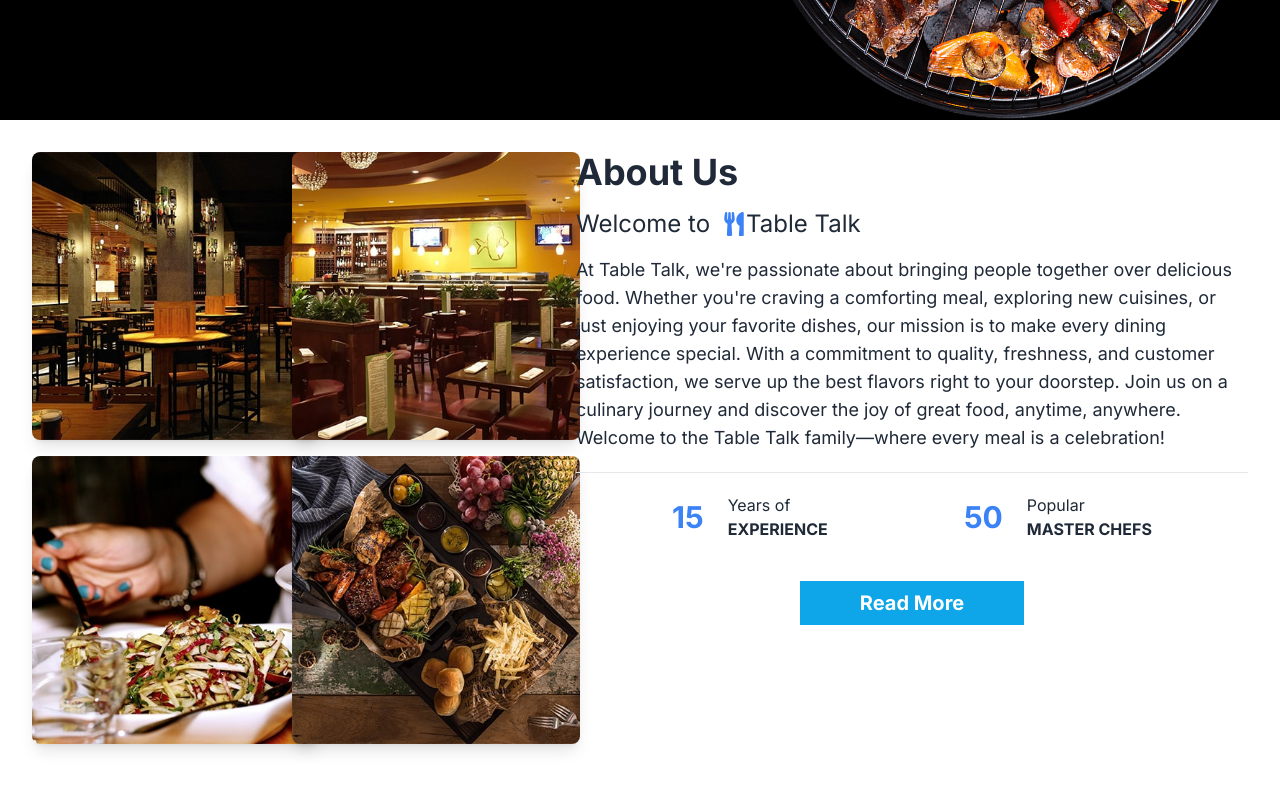
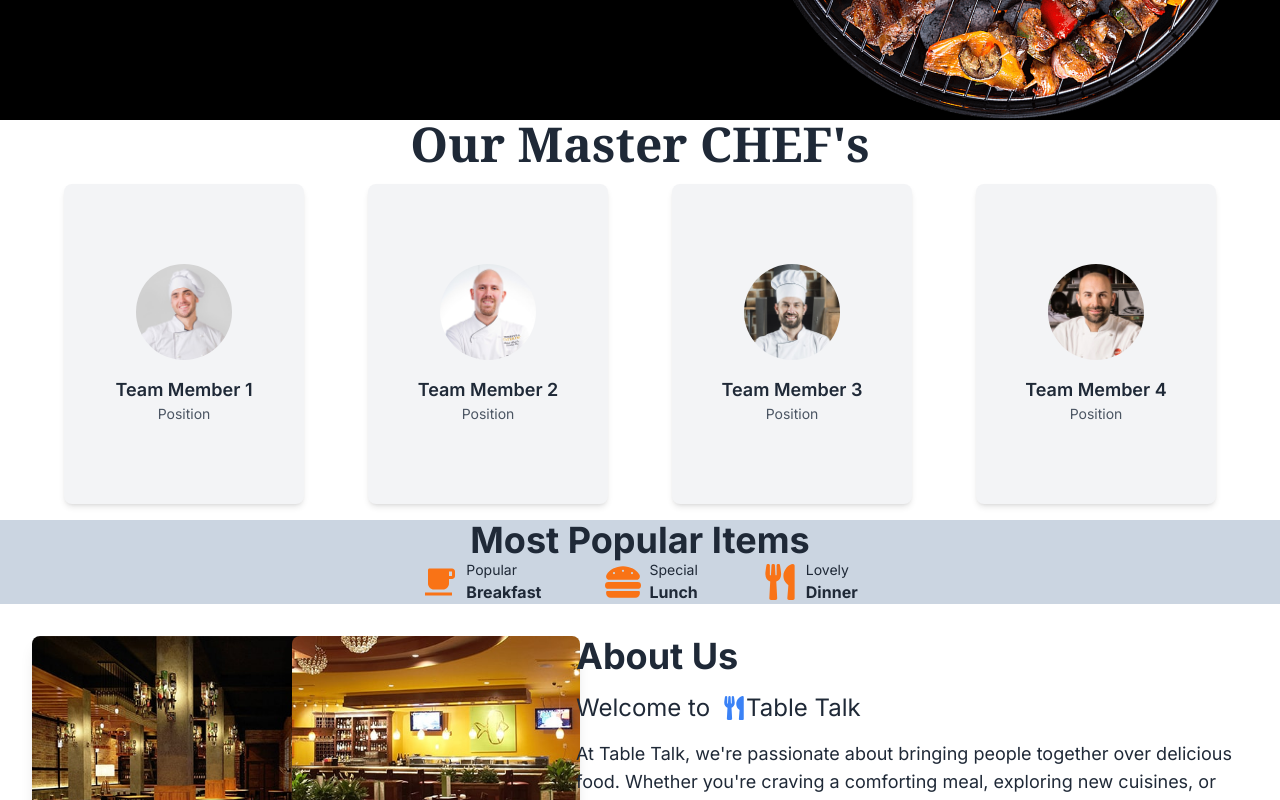
Before and after one commit to Tamal2026/table-talk-client, a Next.js app: page / in a window 1280 px wide. Shown: the part 500-1300 px from the top of the page. Built offline with nearby package versions, Linux system fonts and the light colour scheme.

Commit message:
Team member components complete

```diff
--- a/app/layout.js
+++ b/app/layout.js
@@ -6,6 +6,8 @@
 import Contact from "@/components/Contact/page";
 import Service from "@/components/Service/page";
 import BookTable from "@/components/BookTable/page";
+import FoodMenu from "@/components/FoodMenu/page";
+import TeamMember from "@/components/TeamMember/page";
 
 const inter = Inter({ subsets: ["latin"] });
 
@@ -20,6 +22,8 @@
       <body className={inter.className}>
         <Navbar></Navbar>
         <Hero></Hero>
+        <TeamMember></TeamMember>
+        <FoodMenu></FoodMenu>
         <About></About>
         <BookTable></BookTable>
         <Service></Service>
--- a/components/FoodMenu/page.jsx
+++ b/components/FoodMenu/page.jsx
@@ -1,5 +1,30 @@
+import { RiCupFill } from "react-icons/ri";
+import { FaHamburger,FaUtensils } from "react-icons/fa";
+
 export default function FoodMenu(){
     return <>
 
+<main className="max-w-screen-2xl bg-slate-300 mx-auto">
+<h1 className="text-center text-4xl font-bold">Most Popular Items</h1>
+
+<div className="container flex items-center justify-center gap-16">
+<div className="flex items-center gap-2">
+<RiCupFill className="text-4xl text-orange-500" />
+<h1 className="text-sm">Popular <br />
+<span className="font-bold text-base">Breakfast</span></h1>
+</div>
+<div className="flex items-center gap-2">
+<FaHamburger  className="text-4xl text-orange-500" />
+<h1 className="text-sm">Special <br />
+<span className="font-bold text-base">Lunch</span></h1>
+</div>
+<div className="flex items-center gap-2">
+<FaUtensils className="text-4xl text-orange-500" />
+<h1 className="text-sm">Lovely <br />
+<span className="font-bold text-base">Dinner</span></h1>
+</div>
+</div>
+
+</main>
     </>
 }
--- a/components/TeamMember/page.jsx
+++ b/components/TeamMember/page.jsx
@@ -1,6 +1,122 @@
+import Image from "next/image";
+import { FaFacebookF, FaTwitter, FaLinkedinIn } from "react-icons/fa";
+
 export default function TeamMember() {
-  return <>
+  return (
+    <>
+      <h1 className="text-5xl font-bold font-serif text-center">Our Master CHEF's</h1>
 
-  f
-  </>;
+      <div className="flex flex-wrap justify-center items-center gap-16 p-4">
+        <div className="relative flex flex-col  items-center justify-center bg-gray-100 p-4 w-60 h-80 shadow-md rounded-lg group overflow-hidden">
+          <div className="w-24 h-24 mb-4 rounded-full overflow-hidden">
+            <Image
+              src="/images/team-1.jpg"
+              alt="Team Member 1"
+              width={96}
+              height={96}
+              className="object-cover"
+            />
+          </div>
+
+          <div className="text-center">
+            <h2 className="text-lg font-semibold">Team Member 1</h2>
+            <p className="text-sm text-gray-600">Position</p>
+          </div>
+
+          <div className="absolute bottom-4 left-1/2 transform -translate-x-1/2 translate-y-full group-hover:translate-y-0 transition-transform duration-300 ease-in-out flex space-x-2 mt-4 opacity-0 group-hover:opacity-100">
+            <div className="w-8 h-8 bg-orange-500 text-white flex items-center justify-center rounded-full">
+              <FaFacebookF />
+            </div>
+            <div className="w-8 h-8 bg-orange-500 text-white flex items-center justify-center rounded-full">
+              <FaTwitter />
+            </div>
+            <div className="w-8 h-8 bg-orange-500 text-white flex items-center justify-center rounded-full">
+              <FaLinkedinIn />
+            </div>
+          </div>
+        </div>
+
+        <div className="relative flex flex-col items-center justify-center bg-gray-100 p-4 w-60 h-80 shadow-md rounded-lg group overflow-hidden">
+          <div className="w-24 h-24 mb-4 rounded-full overflow-hidden">
+            <Image
+              src="/images/team-2.jpg"
+              alt="Team Member 2"
+              width={96}
+              height={96}
+              className="object-cover"
+            />
+          </div>
+          <div className="text-center">
+            <h2 className="text-lg font-semibold">Team Member 2</h2>
+            <p className="text-sm text-gray-600">Position</p>
+          </div>
+          <div className="absolute bottom-4 left-1/2 transform -translate-x-1/2 translate-y-full group-hover:translate-y-0 transition-transform duration-300 ease-in-out flex space-x-2 mt-4 opacity-0 group-hover:opacity-100">
+            <div className="w-8 h-8 bg-orange-500 text-white flex items-center justify-center rounded-full">
+              <FaFacebookF />
+            </div>
+            <div className="w-8 h-8 bg-orange-500 text-white flex items-center justify-center rounded-full">
+              <FaTwitter />
+            </div>
+            <div className="w-8 h-8 bg-orange-500 text-white flex items-center justify-center rounded-full">
+              <FaLinkedinIn />
+            </div>
+          </div>
+        </div>
+
+        <div className="relative flex flex-col items-center justify-center bg-gray-100 p-4 w-60 h-80 shadow-md rounded-lg group overflow-hidden">
+          <div className="w-24 h-24 mb-4 rounded-full overflow-hidden">
+            <Image
+              src="/images/team-3.jpg"
+              alt="Team Member 3"
+              width={96}
+              height={96}
+              className="object-cover"
+            />
+          </div>
+          <div className="text-center">
+            <h2 className="text-lg font-semibold">Team Member 3</h2>
+            <p className="text-sm text-gray-600">Position</p>
+          </div>
+          <div className="absolute bottom-4 left-1/2 transform -translate-x-1/2 translate-y-full group-hover:translate-y-0 transition-transform duration-300 ease-in-out flex space-x-2 mt-4 opacity-0 group-hover:opacity-100">
+            <div className="w-8 h-8 bg-orange-500 text-white flex items-center justify-center rounded-full">
+              <FaFacebookF />
+            </div>
+            <div className="w-8 h-8 bg-orange-500 text-white flex items-center justify-center rounded-full">
+              <FaTwitter />
+            </div>
+            <div className="w-8 h-8 bg-orange-500 text-white flex items-center justify-center rounded-full">
+              <FaLinkedinIn />
+            </div>
+          </div>
+        </div>
+
+        <div className="relative flex flex-col items-center justify-center bg-gray-100 p-4 w-60 h-80 shadow-md rounded-lg group overflow-hidden">
+          <div className="w-24 h-24 mb-4 rounded-full overflow-hidden">
+            <Image
+              src="/images/team-4.jpg"
+              alt="Team Member 4"
+              width={96}
+              height={96}
+              className="object-cover"
+            />
+          </div>
+          <div className="text-center">
+            <h2 className="text-lg font-semibold">Team Member 4</h2>
+            <p className="text-sm text-gray-600">Position</p>
+          </div>
+          <div className="absolute bottom-4 left-1/2 transform -translate-x-1/2 translate-y-full group-hover:translate-y-0 transition-transform duration-300 ease-in-out flex space-x-2 mt-4 opacity-0 group-hover:opacity-100">
+            <div className="w-8 h-8 bg-orange-500 text-white flex items-center justify-center rounded-full">
+              <FaFacebookF />
+            </div>
+            <div className="w-8 h-8 bg-orange-500 text-white flex items-center justify-center rounded-full">
+              <FaTwitter />
+            </div>
+            <div className="w-8 h-8 bg-orange-500 text-white flex items-center justify-center rounded-full">
+              <FaLinkedinIn />
+            </div>
+          </div>
+        </div>
+      </div>
+    </>
+  );
 }
```
